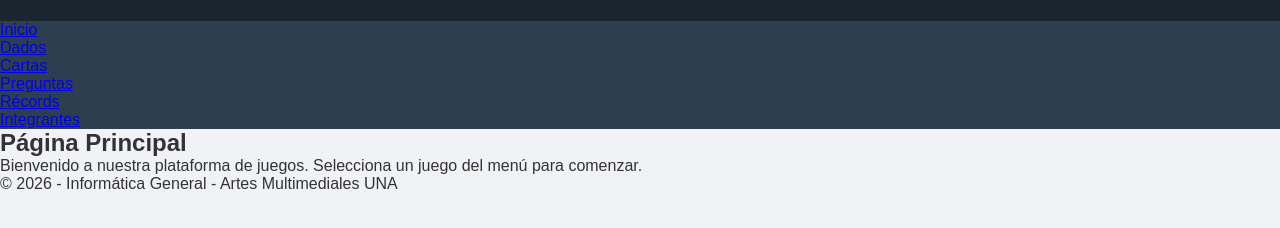
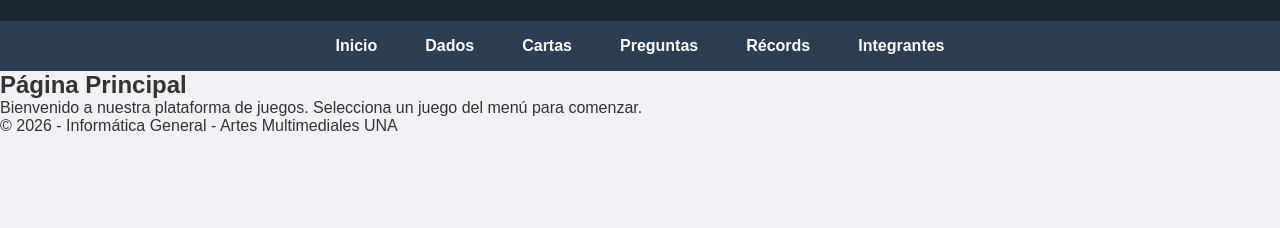
Before and after one commit to FacundoWinder/TPn-1Informatica-General, a plain HTML site: page index.html in a window 1280 px wide. Shown: the part 64-292 px from the top of the page. Drawn offline with Linux system fonts and the light colour scheme.

Commit message:
Update style.css

```diff
--- a/css/style.css
+++ b/css/style.css
@@ -3,7 +3,6 @@
     margin: 0;
     padding: 0;
 }
-
 body {
     font-family: Arial, sans-serif;
     display: flex;
@@ -23,3 +22,23 @@ header {
 nav {
     background-color: #2c3e50;
 }
+
+nav ul {
+    display: flex;
+    justify-content: center;
+    list-style: none;
+    flex-wrap: wrap;
+}
+
+nav a {
+    display: block;
+    color: #ffffff;
+    text-decoration: none;
+    padding: 1rem 1.5rem;
+    font-weight: bold;
+    transition: background-color 0.3s;
+}
+
+nav a:hover {
+    background-color: #34495e;
+}
```
